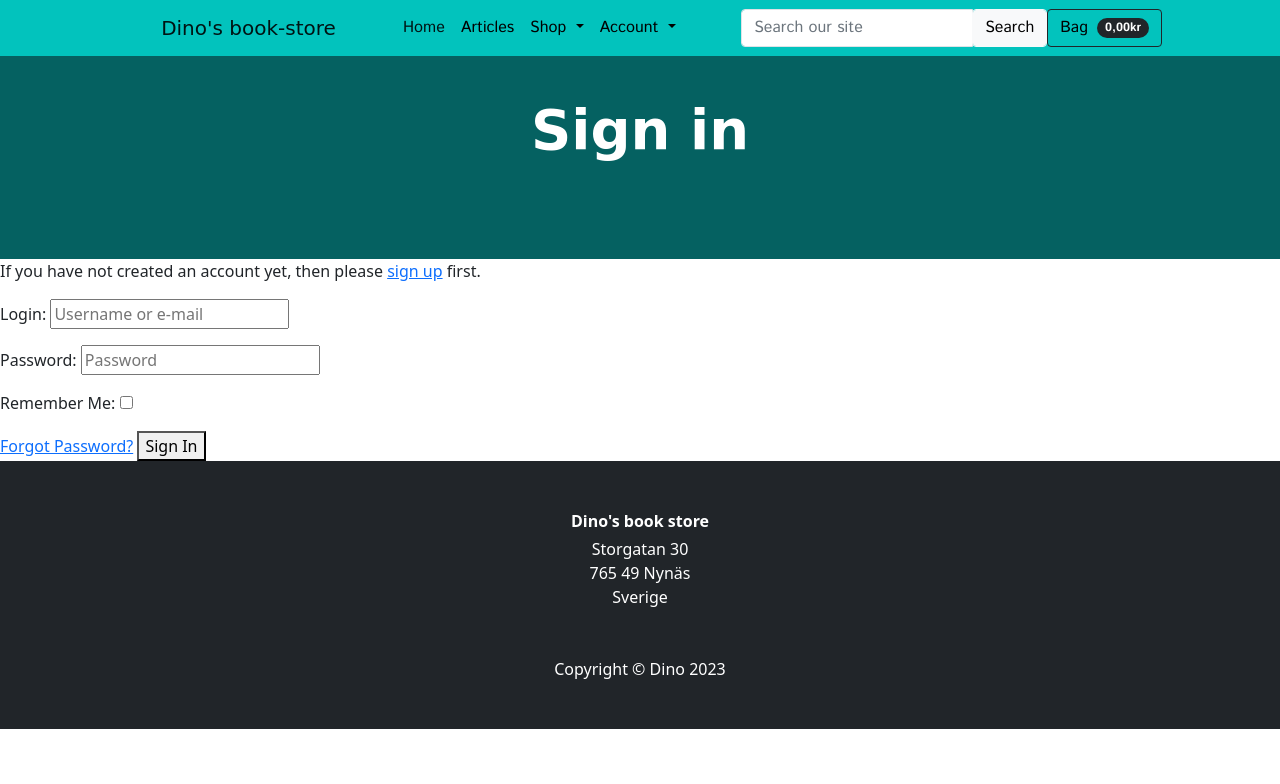
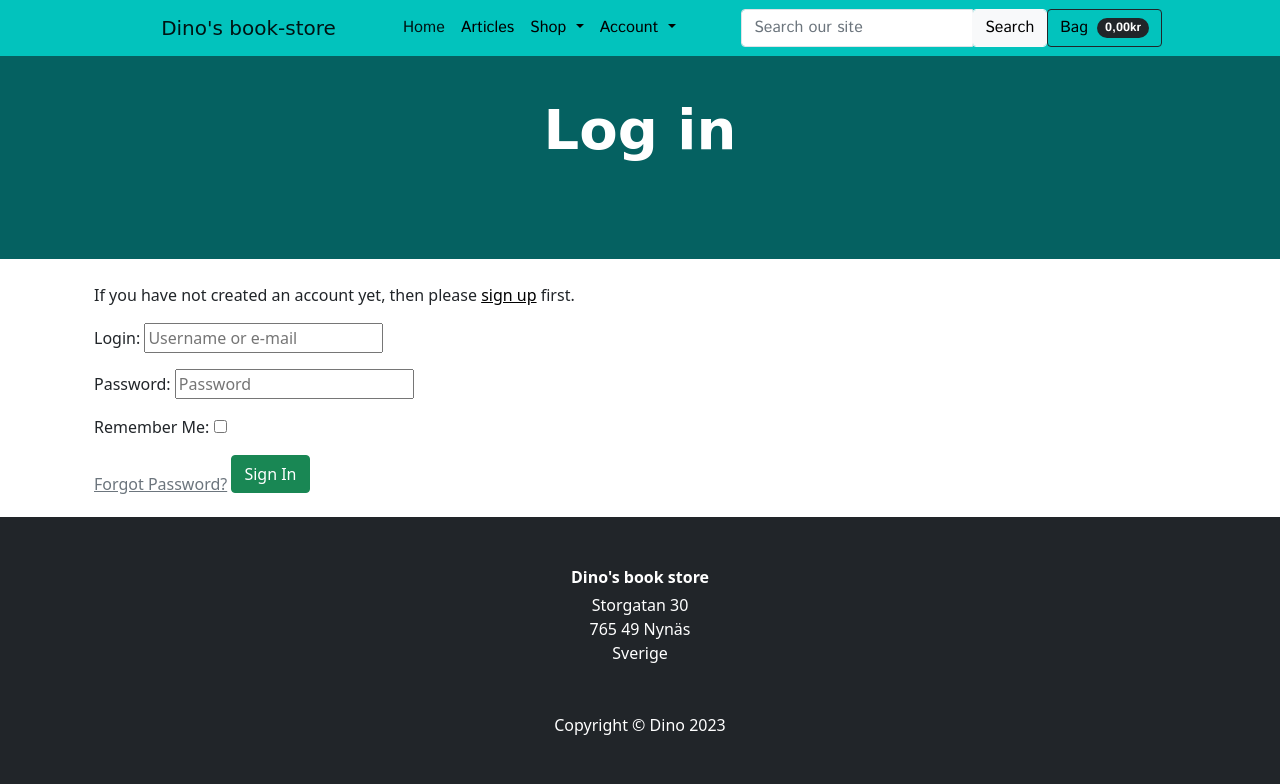
Before and after one commit to 11bus11/book-store1, a Django app: page /accounts/login/ in a window 1280 px wide. Shown: the top 784 px of the page. Run offline with Django 3.2, Linux system fonts and the light colour scheme; parts of the project's set-up code (start-up, migrations or seed data) failed here and were passed over; some libraries are stand-ins or nearby versions; some web fonts are replaced.

Commit message:
styled account pages (login and more)

```diff
--- a/profiles/templates/profiles/profile.html
+++ b/profiles/templates/profiles/profile.html
@@ -7,7 +7,7 @@
 {% endblock %}
 
 {% block extra_header %}Profile{% endblock %}
-{% block extra_subheader %}{{ UserProfile.user }}{% endblock %}
+{% block extra_subheader %}{{ profile }}{% endblock %}
 
 {% block content %}
     <!-- Content -->
--- a/templates/allauth/account/login.html
+++ b/templates/allauth/account/login.html
@@ -1,10 +1,13 @@
-{% extends "account/base.html" %}
+{% extends "base.html" %}
+{% load static %}
 
 {% load i18n %}
+
+{% block extra_header %}Log in{% endblock %}
+{% block extra_subheader %}{% endblock %}
+
 {% load account socialaccount %}
 
-{% block extra_header %}Sign in{% endblock %}
-{% block extra_subheader %}{% endblock %}
 
 {% block head_title %}{% trans "Sign In" %}{% endblock %}
 
@@ -13,8 +16,11 @@
 
 {% get_providers as socialaccount_providers %}
 
+<section>
+    <div class="container">
+        <div class="col">
             {% if socialaccount_providers %}
-<p>{% blocktrans with site.name as site_name %}Please sign in with one
+            <p class="mt-4">{% blocktrans with site.name as site_name %}Please sign in with one
             of your existing third party accounts. Or, <a href="{{ signup_url }}">sign up</a>
             for a {{ site_name }} account and sign in below:{% endblocktrans %}</p>
 
@@ -31,8 +37,8 @@ for a {{ site_name }} account and sign in below:{% endblocktrans %}</p>
             {% include "socialaccount/snippets/login_extra.html" %}
 
             {% else %}
-<p>{% blocktrans %}If you have not created an account yet, then please
-<a href="{{ signup_url }}">sign up</a> first.{% endblocktrans %}</p>
+            <p class="mt-4">{% blocktrans %}If you have not created an account yet, then please
+            <a class="text-black" href="{{ signup_url }}">sign up</a> first.{% endblocktrans %}</p>
             {% endif %}
 
             <form class="login" method="POST" action="{% url 'account_login' %}">
@@ -41,8 +47,13 @@ for a {{ site_name }} account and sign in below:{% endblocktrans %}</p>
             {% if redirect_field_value %}
             <input type="hidden" name="{{ redirect_field_name }}" value="{{ redirect_field_value }}" />
             {% endif %}
-  <a class="button secondaryAction" href="{% url 'account_reset_password' %}">{% trans "Forgot Password?" %}</a>
-  <button class="primaryAction" type="submit">{% trans "Sign In" %}</button>
+            <a class="text-muted mb-4" href="{% url 'account_reset_password' %}">{% trans "Forgot Password?" %}</a>
+            <button class="btn btn-success mb-4" type="submit">{% trans "Sign In" %}</button>
             </form>
+        </div>
+    </div>
+</section>
+
+
 
 {% endblock %}
--- a/templates/base.html
+++ b/templates/base.html
@@ -68,7 +68,7 @@
                             <a href="{% url 'messages' %}" class="dropdown-item">Messages</a>
                             <hr class="dropdown-divider">
                             {% endif %}
-                            <a href="" class="dropdown-item">My Profile</a>
+                            <a href="{% url 'profile' %}" class="dropdown-item">My Profile</a>
                             <a href="{% url 'account_logout' %}" class="dropdown-item">Logout</a>
                             {% else %}
                             <a href="{% url 'account_signup' %}" class="dropdown-item">Register</a>
@@ -131,7 +131,7 @@
                                     <a href="{% url 'messages' %}" class="dropdown-item">Messages</a>
                                     <hr class="dropdown-divider">
                                     {% endif %}
-                                    <a href="" class="dropdown-item">My Profile</a>
+                                    <a href="{% url 'profile' %}" class="dropdown-item">My Profile</a>
                                     <a href="{% url 'account_logout' %}" class="dropdown-item">Logout</a>
                                     {% else %}
                                     <a href="{% url 'account_signup' %}" class="dropdown-item">Register</a>
```
Also changed, not shown: profiles/views.py (+11 -11 lines), templates/allauth/account/logout.html (+16 -3 lines), templates/allauth/account/password_reset.html (+17 -5 lines), templates/allauth/account/signup.html (+14 -5 lines). Lines whose indentation alone changed are shown as unchanged.
